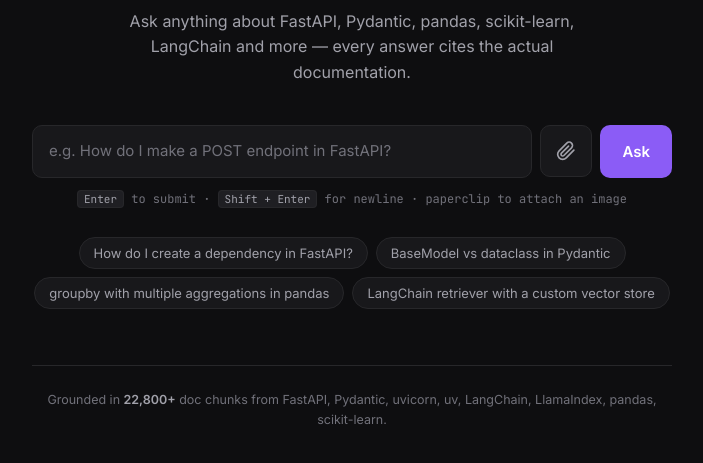
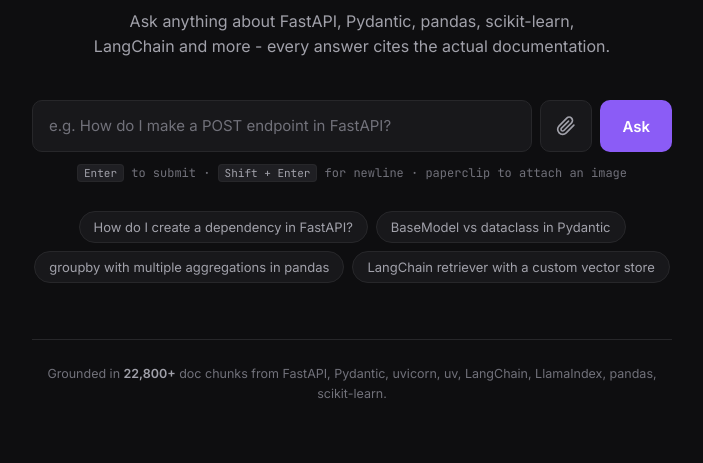
Before and after one commit to rujutabhanose/Python-Docs-Assistant, a plain HTML site: page static/index.html in a window 1280 px wide. Shown: the part 141-604 px from the top of the page, without its empty margins (288-991 px from the left). Drawn offline with nearby package versions, Linux system fonts and the light colour scheme.

```diff
--- a/static/index.html
+++ b/static/index.html
@@ -324,7 +324,7 @@
 <body>
   <div class="container">
     <h1>Python Docs Assistant</h1>
-    <p class="subtitle">Ask anything about FastAPI, Pydantic, pandas, scikit-learn, LangChain and more — every answer cites the actual documentation.</p>
+    <p class="subtitle">Ask anything about FastAPI, Pydantic, pandas, scikit-learn, LangChain and more - every answer cites the actual documentation.</p>
 
     <div class="input-row">
       <textarea id="question" placeholder="e.g. How do I make a POST endpoint in FastAPI?" rows="1"></textarea>
```
Also changed, not shown: 1 other file.
